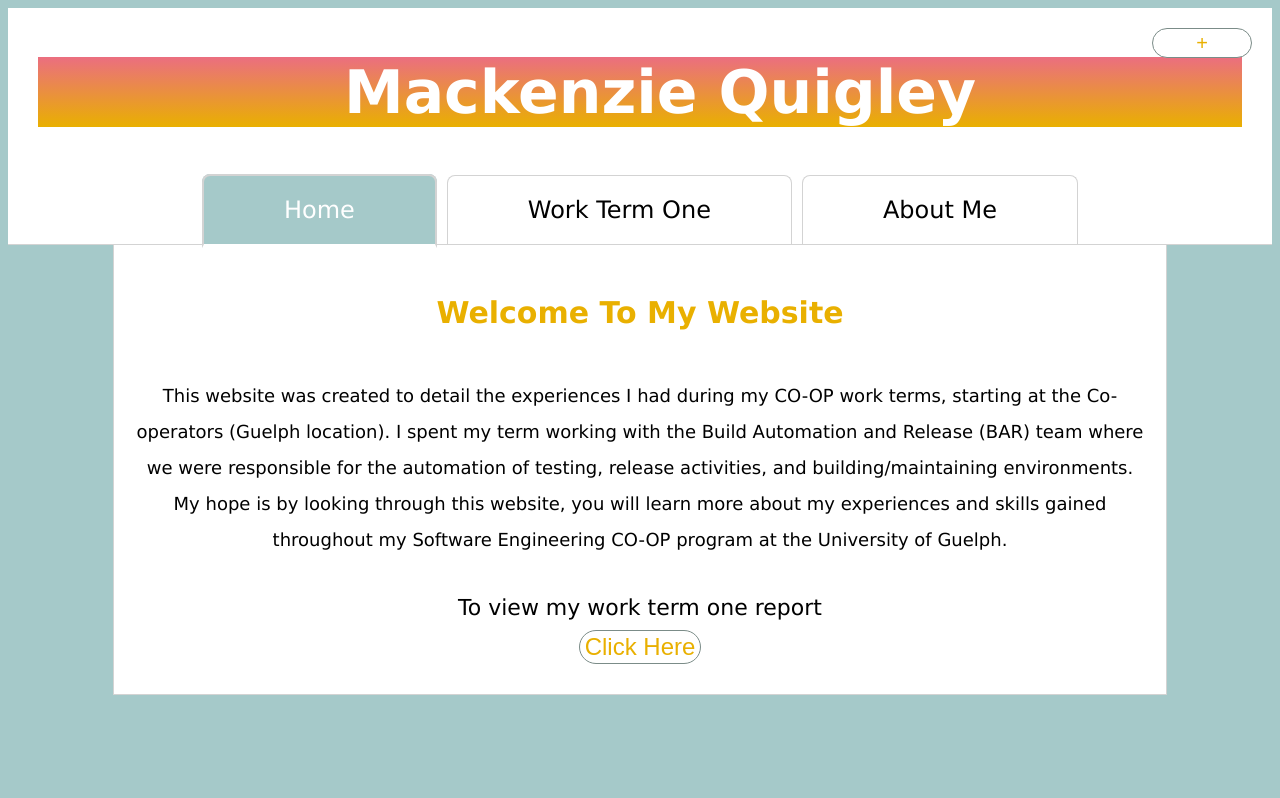
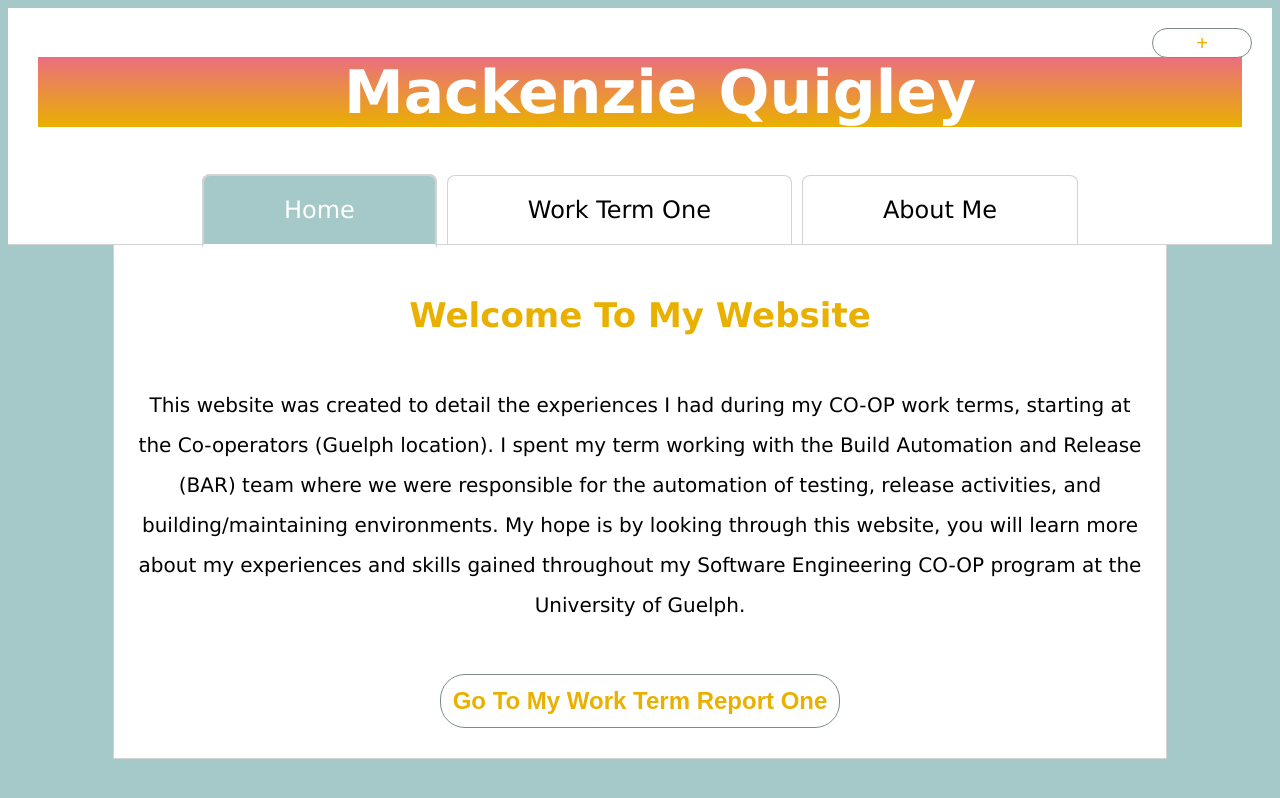
Before and after one commit to dreader0/WebsiteTemplate, a React (Create React App) app in the folder client/: page / in a window 1280 px wide. Built offline with nearby package versions, Linux system fonts and the light colour scheme; no server answers.

Commit message:
Attempted server side routing fix

```diff
--- a/client/src/App.css
+++ b/client/src/App.css
@@ -9,7 +9,7 @@ html {
 }
 
 .title {
-  font-size: 30px;
+  font-size: 34px;
   color: #E9B000;
   padding: 30px;
   margin: auto;
@@ -19,7 +19,7 @@ html {
 p {
   line-height: 200%;
   color: black;
-  font-size: 18px;
+  font-size: 20px;
 }
 
 h1 {
@@ -41,7 +41,7 @@ h1 {
 
 
 .postTitle {
-  font-size: 24px;
+  font-size: 28px;
   color: #EB6E80;
   padding: 30px;
 }
@@ -60,13 +60,24 @@ button {
   padding-right: 5px;
 }
 
+select {
+  font-size: 24px;
+  background-color: white;
+  border: 1px solid  #a5c9c9;
+  color: black;
+  margin: 10px;
+  min-height: 30px;
+  min-width: 100px;
+  padding: 10px;
+}
+
 button:hover {
   color: white;
   background-color: #E9B000;
 }
 
 label {
-  font-size: 22px;
+  font-size: 24px;
   background-color: white;
   color: black;
   margin: 20px;
@@ -75,7 +86,7 @@ label {
 }
 
 input {
-  font-size: 18px;
+  font-size: 24px;
   background-color: white;
   border: 1px solid  #a5c9c9;
   color: black;
@@ -86,7 +97,7 @@ input {
 
 
 .descriptionBox {
-  font-size: 18px;
+  font-size: 20px;
   background-color: white;
   border: 1px solid  #a5c9c9;
   color: black;
--- a/client/src/App.js
+++ b/client/src/App.js
@@ -138,7 +138,6 @@ class App extends React.Component {
   }
 
   async selectWorkTermOne(){
-    await this.seePosts();
     this.setState({ hoverAboutMe: false });
     this.setState({ hoverWorkTermOne: true });
     this.setState({ hoverHome: false });
--- a/client/src/Components/HomeForm.js
+++ b/client/src/Components/HomeForm.js
@@ -1,4 +1,15 @@
 import React from 'react';
+import { withRouter } from 'react-router-dom'
+
+const Button = withRouter(({ history }) => (
+  <button
+    type='button'
+    onClick={() => { history.push('/WorkTermOne') }}
+    style={{padding: "12px", fontWeight: "bolder"}}
+  >
+    Go To My Work Term Report One
+  </button>
+));
 
 class HomeForm extends React.Component {
   render() {
@@ -12,8 +23,7 @@ class HomeForm extends React.Component {
              and building/maintaining environments. My hope is by looking through this website, you will
              learn more about my experiences and skills gained throughout my Software Engineering CO-OP
              program at the University of Guelph.</p> <br></br>
-             <label>To view my work term one report</label> <br></br>
-             <button>Click Here</button>
+             <Button />
              <br></br>
         </div>
     );
--- a/client/src/Components/WorkTermOneBlogForm.js
+++ b/client/src/Components/WorkTermOneBlogForm.js
@@ -9,15 +9,20 @@ class WorkTermOneBlogForm extends React.Component {
     };
 
     this.seePosts = this.seePosts.bind(this);
+    //this.changeSort = this.changeSort.bind(this);
   }
 
+  /*changeSort = async (e) => {
+    console.log(e.target.value);
+    await this.setState({sortBy: e.target.value});
+  }*/
 
   componentDidMount() {
     this.seePosts();
   }
 
   seePosts = async (e) => {
-    let response = await getPostData();
+    let response = await getPostData(this.state.sortBy);
     console.log(response);
 
     this.setState({ posts: response });
@@ -30,6 +35,17 @@ class WorkTermOneBlogForm extends React.Component {
         <h3 className="title">
           Work Term One
         </h3>
+
+        {/*}
+        <select onChange={this.changeSort}>
+          <option value="ASC">
+            Oldest to Newest
+          </option>
+          <option value="DESC">
+            Newest to Oldest
+          </option>
+        </select>
+      */}
             {
               this.state.posts.map((item, i) =>
                 <div className="PostDiv" key={i}>
@@ -45,7 +61,7 @@ class WorkTermOneBlogForm extends React.Component {
 }
 
 
-async function getPostData() {
+async function getPostData(order) {
   let data = {};
 
   await (async () => {
```
Also changed, not shown: 1 other file (tests, documents, lock files or other folders).
